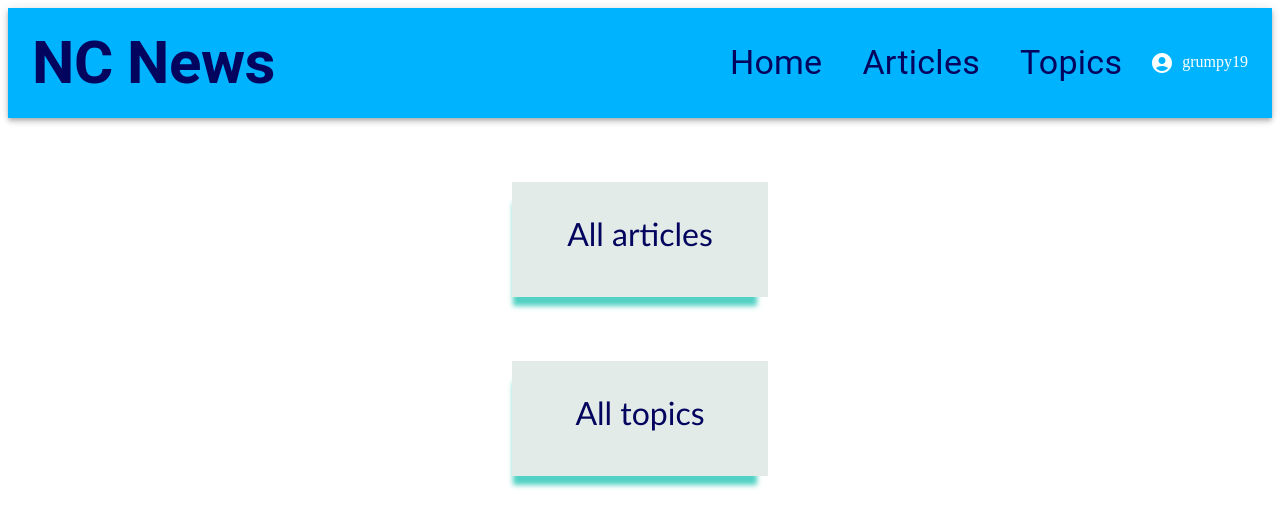
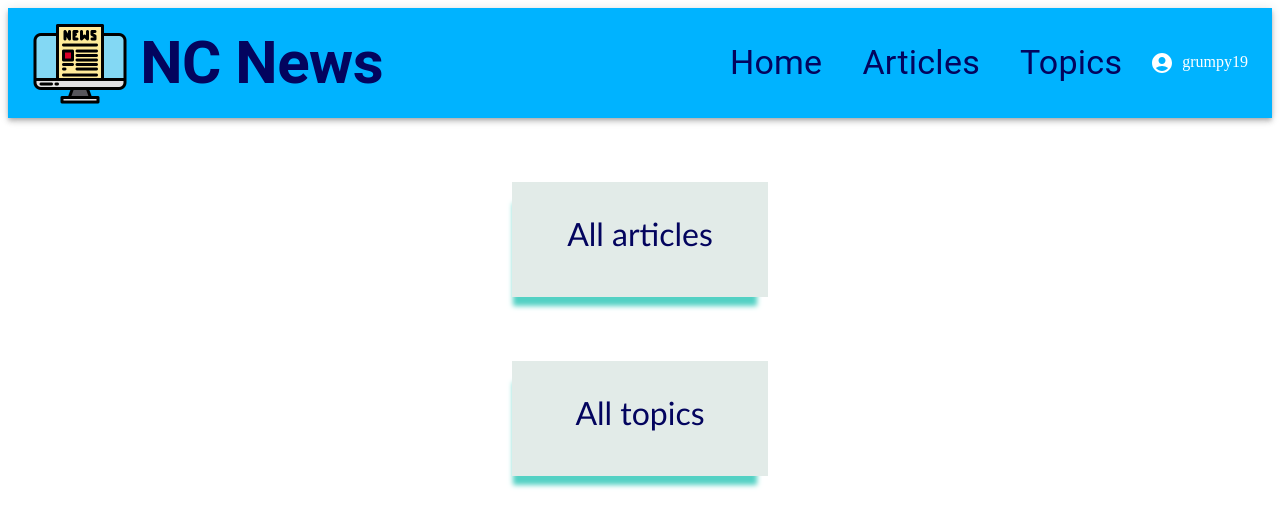
Before and after one commit to KashaM767/fe-nc-news, a React app: page / in a window 1280 px wide. Shown: the top 528 px of the page. Built offline with nearby package versions, Linux system fonts and the light colour scheme; the HTML template or start-up script is replaced by a standard one.

Commit message:
added styling

```diff
--- a/src/App.css
+++ b/src/App.css
@@ -21,6 +21,7 @@
 #header {
   color: #03045e;
   font-weight: bold;
+  margin-left: 1%;
 }
 
 #user {
--- a/src/Header.jsx
+++ b/src/Header.jsx
@@ -6,6 +6,8 @@ import Toolbar from '@mui/material/Toolbar';
 import Typography from '@mui/material/Typography';
 import IconButton from '@mui/material/IconButton';
 import AccountCircle from '@mui/icons-material/AccountCircle';
+import news from './assets/news.png';
+
 
 export default function Header() {
     const [anchorEl, setAnchorEl] = React.useState(null);
@@ -14,6 +16,7 @@ export default function Header() {
         <Box sx={{ flexGrow: 1 }}>
             <AppBar position="static" id="appbar">
                 <Toolbar>
+                    <img src={news} alt="news logo" />
                     <Typography id="header" variant="h2" component="div" sx={{ flexGrow: 1 }}>
                         NC News
                     </Typography>
```
Also changed, not shown: src/assets/news.png (added).
